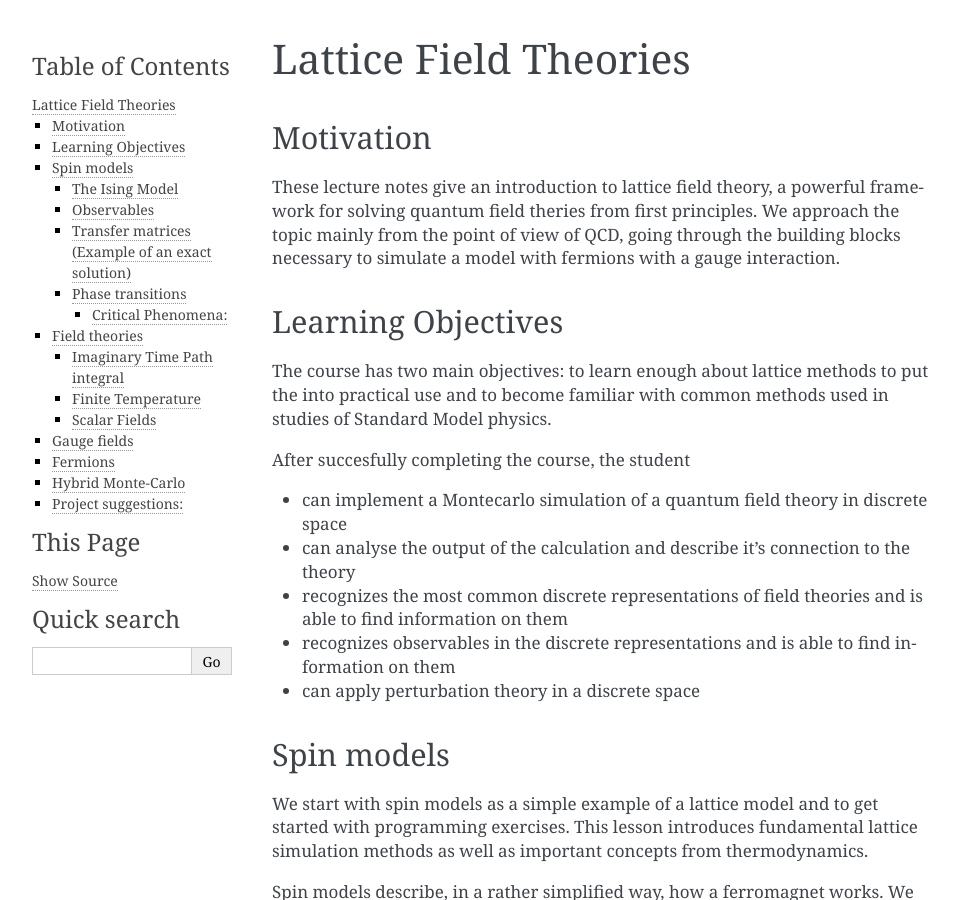
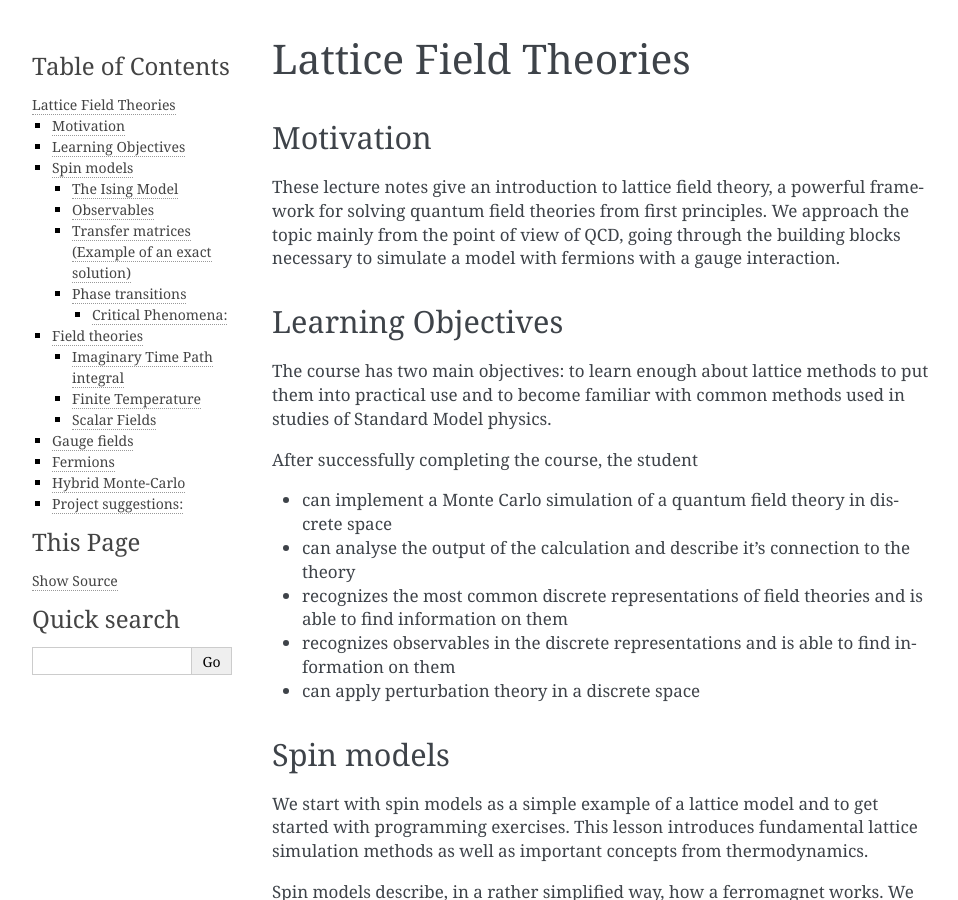
Before and after one commit to rantahar/Lattice-Field-Theory, a Sphinx documentation site: the page built from source/index.rst, in a window 1280 px wide and 900 px high. Shown: the whole window, without its empty margins (148-1106 px from the left). Built offline with Sphinx 7.4.7, drawn with Linux system fonts in a browser that asks for light colours; some of the changed text lies outside the part shown.

Commit message:
Spelling fixes

```diff
--- a/source/index.rst
+++ b/source/index.rst
@@ -1,7 +1,3 @@
-.. Lattice Field Theories master file, created by
-   sphinx-quickstart on Tue Jul 14 08:25:05 2020.
-   You can adapt this file completely to your liking, but it should at least
-   contain the root `toctree` directive.
 
 **********************
 Lattice Field Theories
@@ -18,7 +14,7 @@ Motivation
 ==================
 
 These lecture notes give an introduction to lattice field theory, a
-powerful framework for solving quantum field theries from first
+powerful framework for solving quantum field theories from first
 principles.
 We approach the topic mainly from the point of view of QCD, going
 through the building blocks necessary to simulate a model with fermions
@@ -27,11 +23,11 @@ with a gauge interaction.
 Learning Objectives
 ==================
 
-The course has two main objectives: to learn enough about lattice methods to put the into practical use and to become familiar with common methods used in studies of Standard Model physics.
+The course has two main objectives: to learn enough about lattice methods to put them into practical use and to become familiar with common methods used in studies of Standard Model physics.
 
-After succesfully completing the course, the student
+After successfully completing the course, the student
 
--   can implement a Montecarlo simulation of a quantum field theory in
+-   can implement a Monte Carlo simulation of a quantum field theory in
     discrete space
 
 -   can analyse the output of the calculation and describe it's
@@ -774,7 +770,7 @@ The order of the limits is important here, just like for the spin models.
 In practice the dimensionality of the integral grows quickly when increasing the volume and decreasing the lattice spacing.
 In most cases the integral can be calculated directly only for lattice sizes that are practically useless.
 
-Instead, we should use Montecarlo methods.
+Instead, we should use Monte Carlo methods.
 The problem here is the complex, unimodular weight, :math:`\exp(iS)`.
 Every configuration :math:`\{\phi\}` contributes with the same magnitude and result depends on cancellations between configurations.
 However, this is (mostly) solved in the imaginary time formalism of thermal field theory.
@@ -1104,6 +1100,10 @@ continuum.
 
 
 
+
+
+
+
 -   Field theories, scalar field theory as an example
 
     -   Universality, critical points
```
Also changed, not shown: other parts of source/index.rst (+9 -9 lines).
